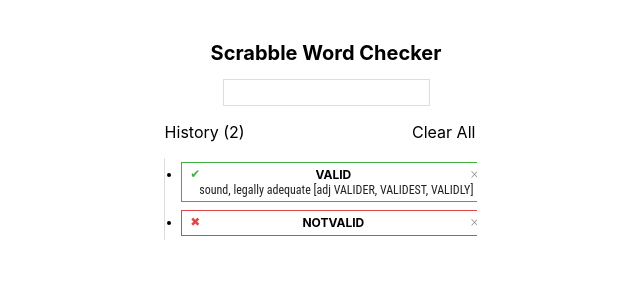
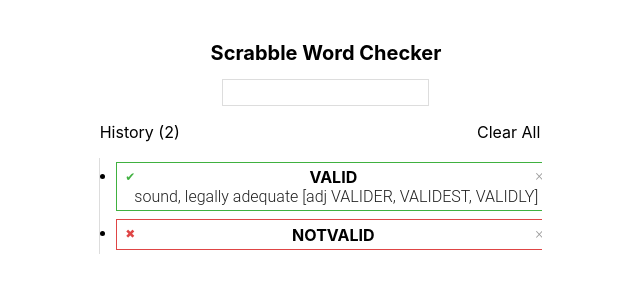
Before and after one commit to dbagley1/scrabble-dictionary-svelte, a Svelte app: page / in a window 1280 px wide. Shown: the top 300 px of the page, without its empty margins (314-954 px from the left). Built offline with nearby package versions, Linux system fonts and the light colour scheme; the HTML template or start-up script is replaced by a standard one.

Commit message:
added support for space delimiter

```diff
--- a/src/ResultEntry.svelte
+++ b/src/ResultEntry.svelte
@@ -33,7 +33,7 @@
 
   .result {
     text-align: center;
-    font-size: 0.75rem;
+    // font-size: 0.75rem;
     width: 100%;
     padding: 0.25rem 0.5rem;
     margin: 0.25rem 0;
@@ -77,8 +77,8 @@
 
   .definition {
     width: 100%;
-    font-family: "Roboto Condensed";
-    font-weight: 400;
+    font-family: "Roboto";
+    font-weight: 300;
     color: #222;
   }
 </style>
--- a/src/WordInput.svelte
+++ b/src/WordInput.svelte
@@ -4,7 +4,7 @@
   import { optionsStore } from "./stores.js";
 
   export let wordInput = "";
-  $: wordInput = wordInput.replaceAll(/[^a-zA-Z,]/g, "").toUpperCase();
+  $: wordInput = wordInput.replaceAll(/[^a-zA-Z, ]/g, "").toUpperCase();
 
   let previousGuess = "";
 
```
Also changed, not shown: 3 other files (tests, documents, lock files or other folders).
